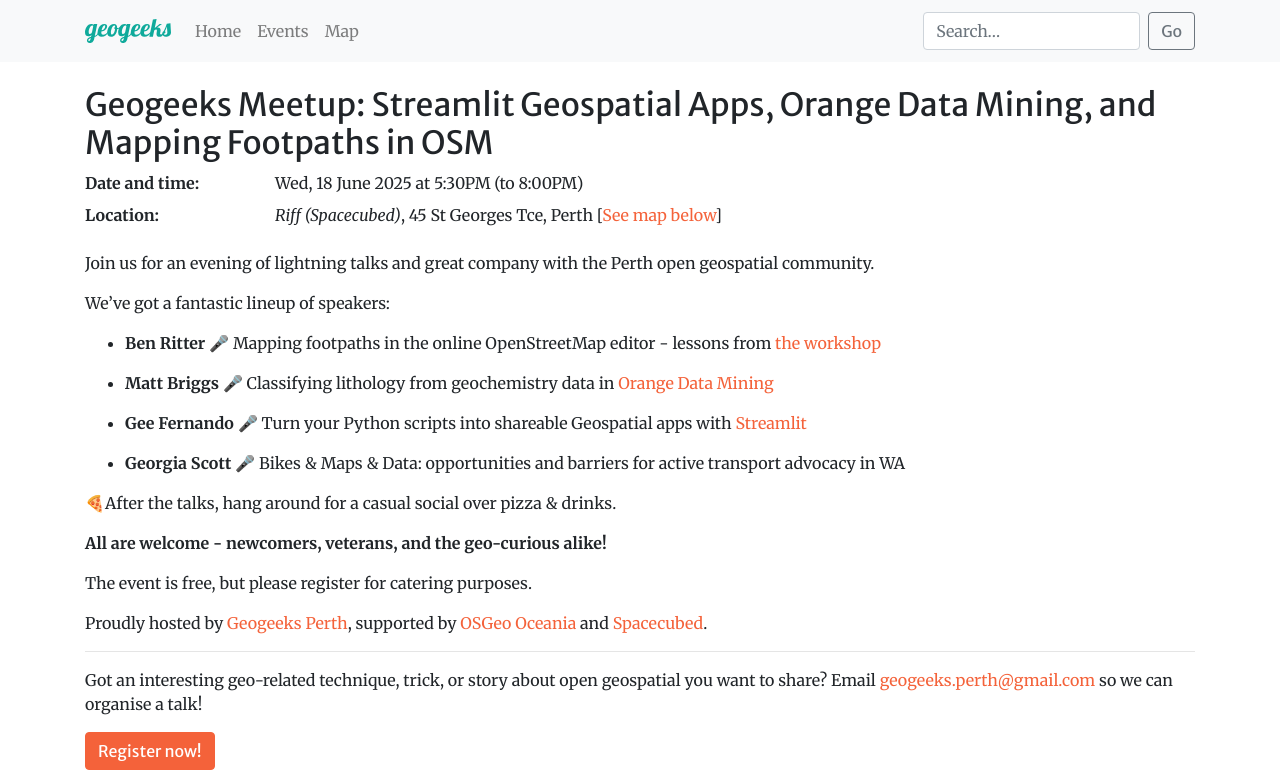
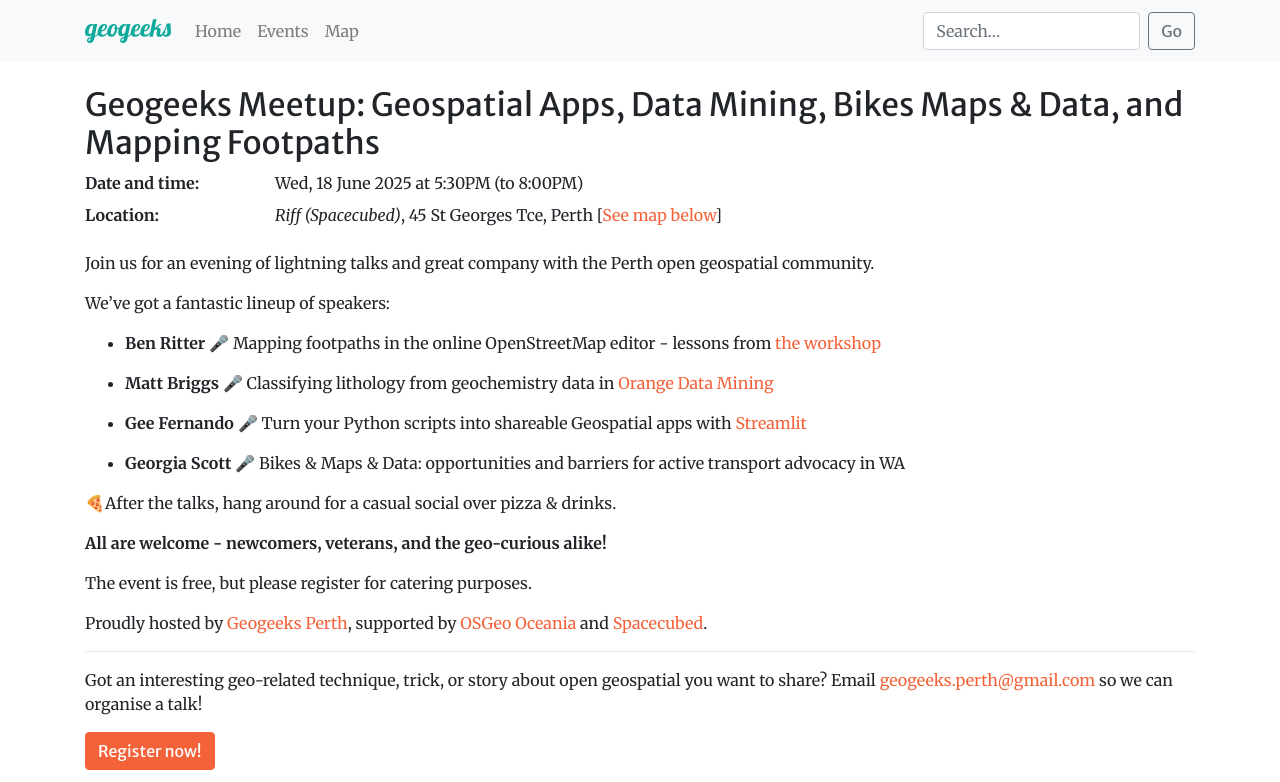
Before and after one commit to geogeeks-au/geogeeks-au.github.io, a Jekyll site: the page built from 2025/0618_speaker_night.md, in a window 1280 px wide, cut to the strip 0-782 px from the top of the page. Built offline with Jekyll 4.4.1, drawn with Linux system fonts in a browser that asks for light colours; comment, search, counter and statistics services are not loaded.

Commit message:
update title

```diff
--- a/2025/0618_speaker_night.md
+++ b/2025/0618_speaker_night.md
@@ -1,6 +1,6 @@
 ---
 layout: event
-title: "Geogeeks Meetup: Streamlit Geospatial Apps, Orange Data Mining, and Mapping Footpaths in OSM"
+title: "Geogeeks Meetup: Geospatial Apps, Data Mining, Bikes Maps & Data, and Mapping Footpaths"
 start_time: 2025-06-18 17:30
 end_time: 2025-06-18 20:00
 location:
```
